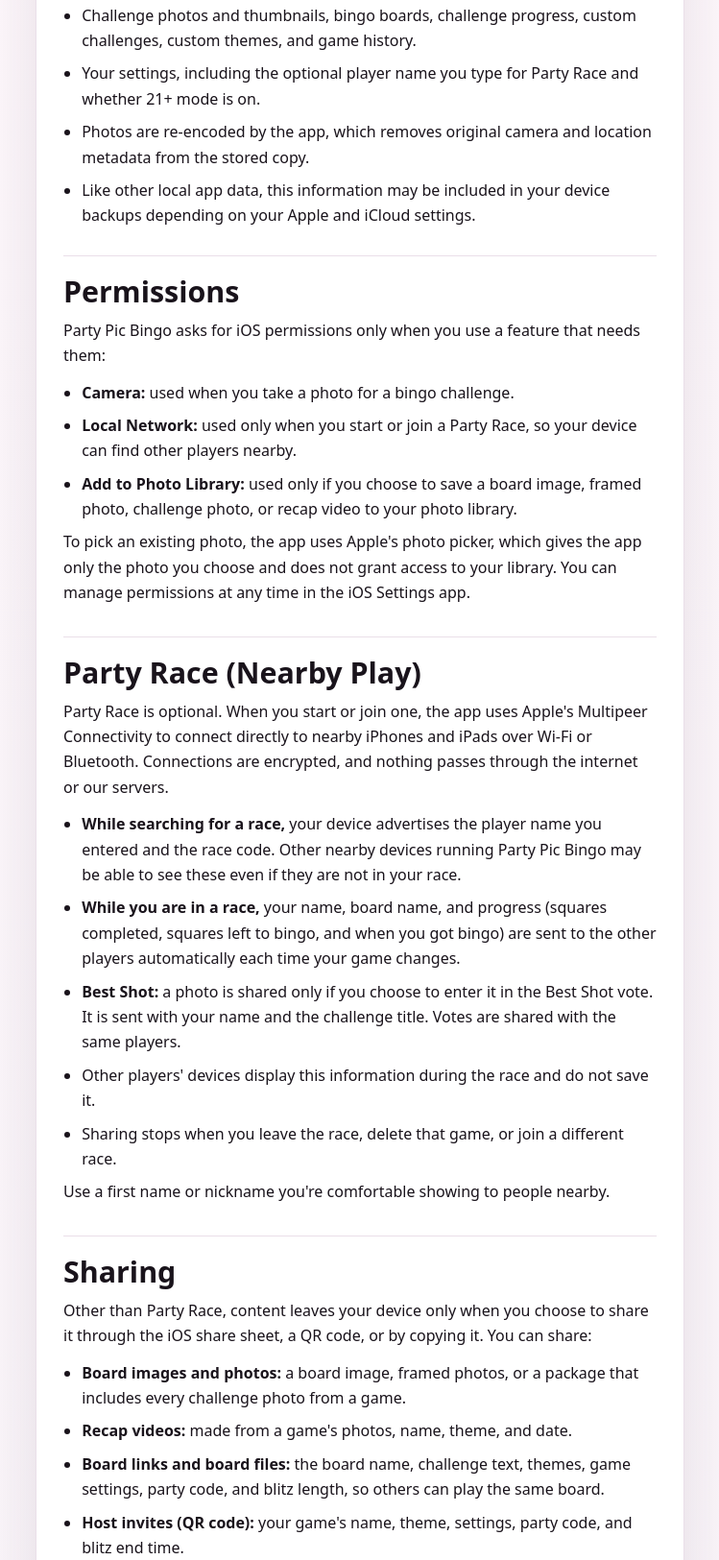
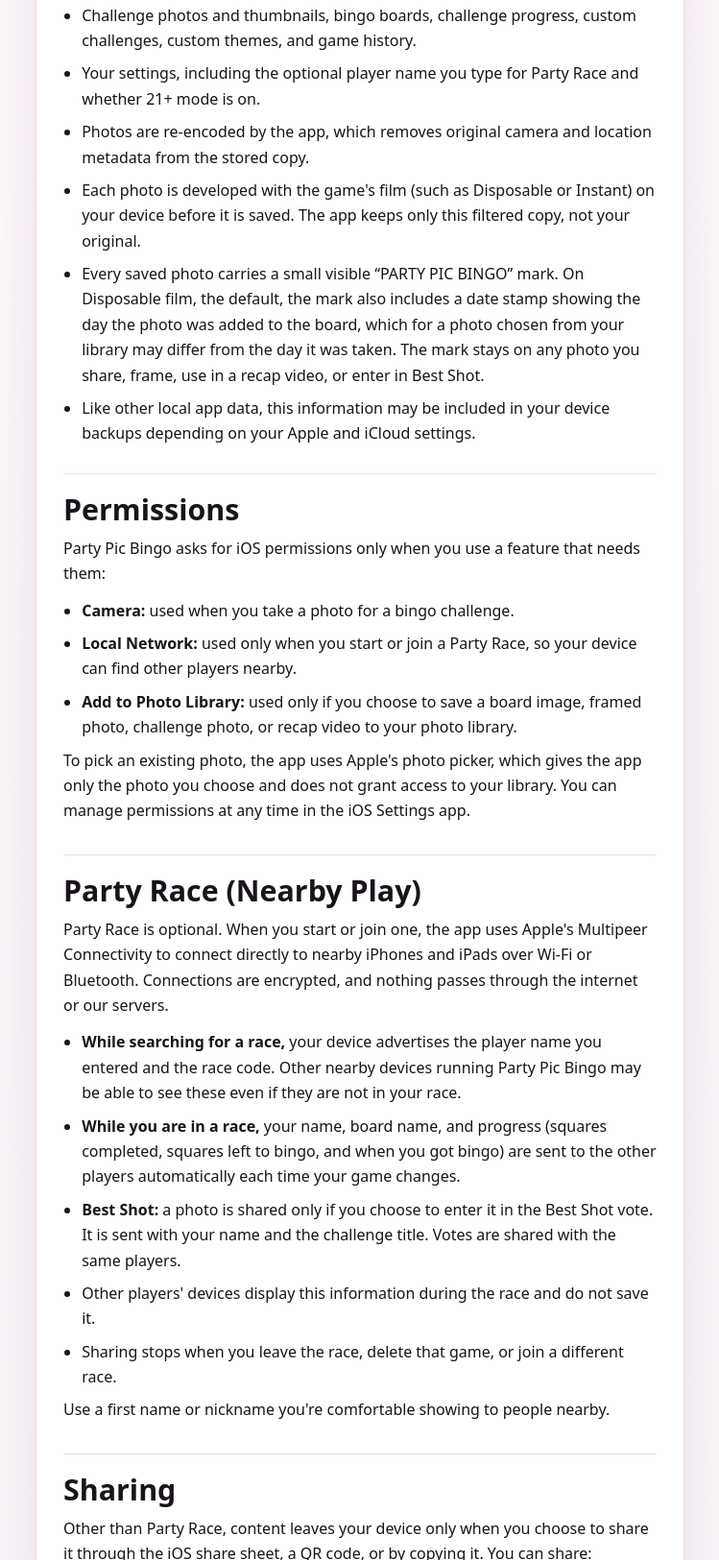
Before and after one commit to 16Awaldner/potential-garbanzo, a plain HTML site: page partypicbingo.html in a window 1280 px wide. Shown: the part 1175-2800 px from the top of the page at 96% size, without its empty margins (397-1146 px from the left). Drawn offline with Linux system fonts and the light colour scheme.

Commit message:
Update Party Pic Bingo privacy policy for 3.2 films
Photos are developed with the game's film on device and only the
filtered copy is kept; every saved photo carries a visible Party Pic
Bingo mark (with a date stamp on Disposable film). Framed photos and
recap videos show challenge titles and dates; board links and invites
include the film and frame style.

Co-Authored-By: Claude Opus 5.5 <noreply@anthropic.com>

```diff
--- a/partypicbingo.html
+++ b/partypicbingo.html
@@ -291,7 +291,7 @@
             track you, and never receive your photos or game data.
           </p>
           <div class="meta" aria-label="Policy details">
-            <span class="pill">Effective November 16, 2026</span>
+            <span class="pill">Effective November 18, 2026</span>
             <span class="pill">No tracking</span>
             <span class="pill">No account required</span>
           </div>
@@ -365,6 +365,8 @@
               <li>Challenge photos and thumbnails, bingo boards, challenge progress, custom challenges, custom themes, and game history.</li>
               <li>Your settings, including the optional player name you type for Party Race and whether 21+ mode is on.</li>
               <li>Photos are re-encoded by the app, which removes original camera and location metadata from the stored copy.</li>
+              <li>Each photo is developed with the game's film (such as Disposable or Instant) on your device before it is saved. The app keeps only this filtered copy, not your original.</li>
+              <li>Every saved photo carries a small visible “PARTY PIC BINGO” mark. On Disposable film, the default, the mark also includes a date stamp showing the day the photo was added to the board, which for a photo chosen from your library may differ from the day it was taken. The mark stays on any photo you share, frame, use in a recap video, or enter in Best Shot.</li>
               <li>Like other local app data, this information may be included in your device backups depending on your Apple and iCloud settings.</li>
             </ul>
           </section>
@@ -427,10 +429,10 @@
               through the iOS share sheet, a QR code, or by copying it. You can share:
             </p>
             <ul>
-              <li><strong>Board images and photos:</strong> a board image, framed photos, or a package that includes every challenge photo from a game.</li>
-              <li><strong>Recap videos:</strong> made from a game's photos, name, theme, and date.</li>
-              <li><strong>Board links and board files:</strong> the board name, challenge text, themes, game settings, party code, and blitz length, so others can play the same board.</li>
-              <li><strong>Host invites (QR code):</strong> your game's name, theme, settings, party code, and blitz end time.</li>
+              <li><strong>Board images and photos:</strong> a board image, framed photos, or a package that includes every challenge photo from a game. Framed photos show the challenge title, square number, date the square was completed, and the Party Pic Bingo name.</li>
+              <li><strong>Recap videos:</strong> made from a game's photos, name, theme, and date, with each photo's challenge title.</li>
+              <li><strong>Board links and board files:</strong> the board name, challenge text, themes, game settings, film and photo frame style, party code, and blitz length, so others can play the same board.</li>
+              <li><strong>Host invites (QR code):</strong> your game's name, theme, settings, film and photo frame style, party code, and blitz end time.</li>
               <li><strong>Challenge packs:</strong> the text of the challenges you choose.</li>
             </ul>
             <p>
```
